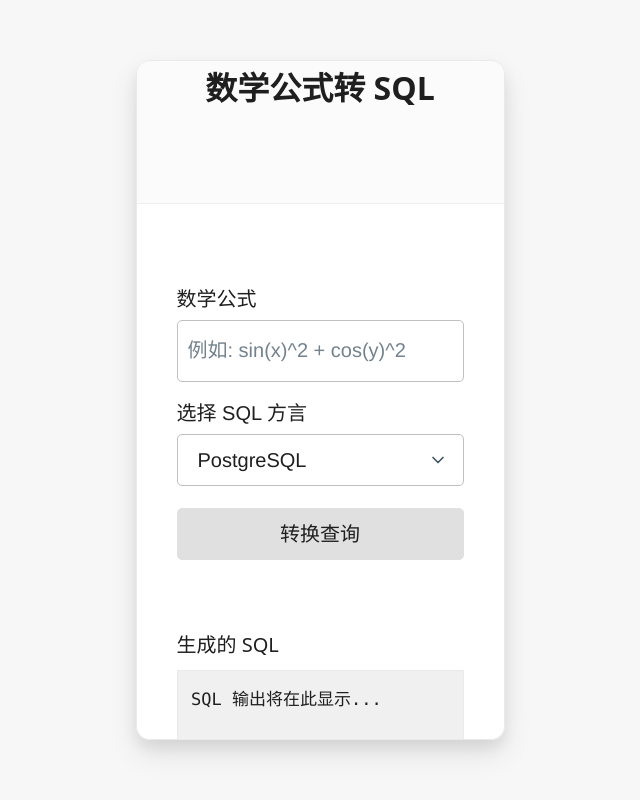
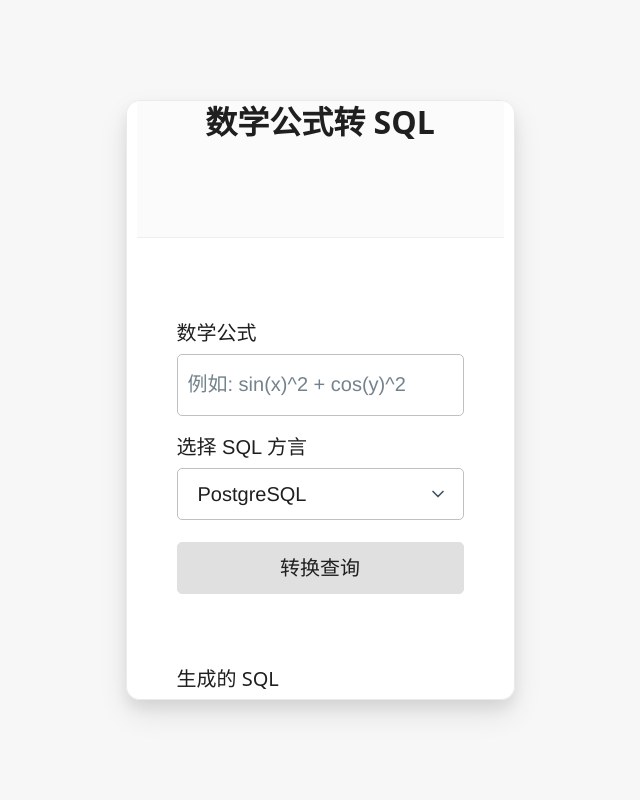
Before and after one commit to LeaderOnePro/math2sql, a Flask app: page / in a window 1280 px wide. Shown: the whole page, without its empty margins (320-960 px from the left). Run offline with Flask 3, Linux system fonts and the light colour scheme.

Commit message:
样式微调

```diff
--- a/webapp/templates/index.html
+++ b/webapp/templates/index.html
@@ -41,9 +41,9 @@
         }
 
         main.container {
-            max-width: 720px; /* Wider card for better visual balance */
-            width: 90%; /* Responsive width */
-            height: 90vh; /* Limit height to viewport */
+            max-width: 1000px; /* Significantly wider card for a horizontal layout */
+            width: 95%; /* Responsive width, slightly wider */
+            height: 80vh; /* Reduced height to emphasize horizontal design */
             display: flex;
             justify-content: center;
             align-items: center;
@@ -54,8 +54,8 @@
             border-radius: var(--custom-card-border-radius);
             box-shadow: 0 14px 30px rgba(0, 0, 0, 0.09), 0 8px 14px rgba(0, 0, 0, 0.07); /* Enhanced shadow for depth */
             border: 1px solid var(--color-gray-medium-light);
-            padding: 1.5em 2em; /* Reduced padding to fit content */
-            max-height: 85vh; /* Limit card height */
+            padding: 1.2em 2.5em; /* Reduced vertical padding, increased horizontal padding for wider look */
+            max-height: 75vh; /* Reduced height limit for a wider, shorter card */
             overflow-y: auto; /* Allow scrolling inside card if needed */
             display: flex;
             flex-direction: column;
```
